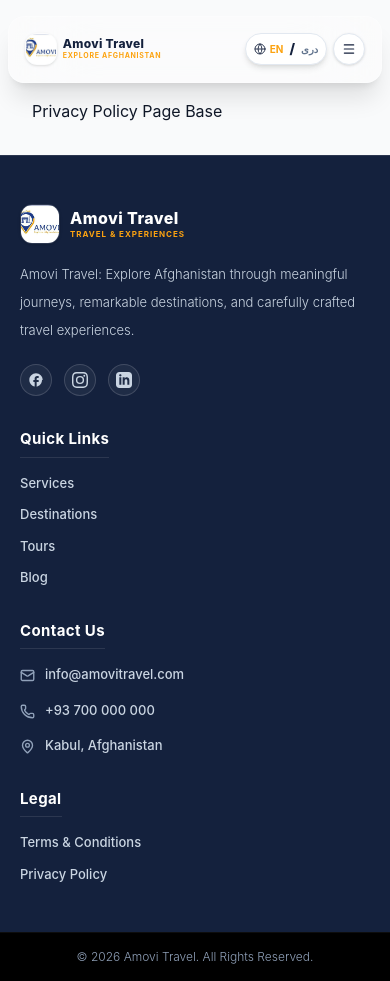
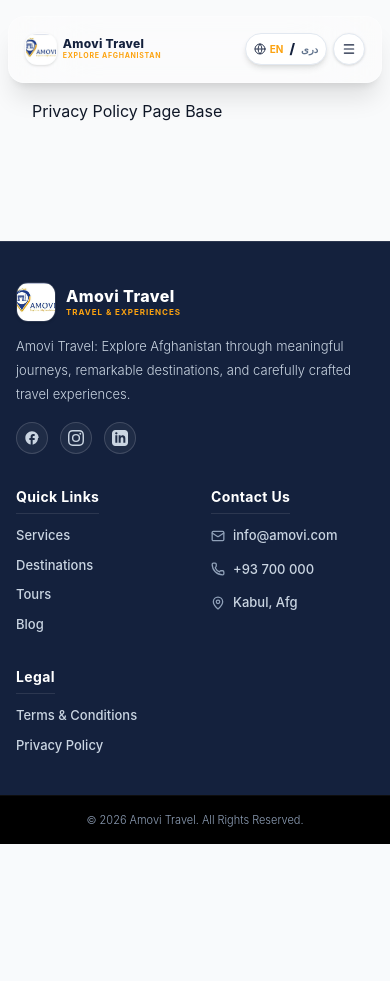
Before and after one commit to BTB-Team/Amovi, a React (Vite) app: page /policy in a window 390 px wide. After the commit the page ends 844 px from the top, so only its background shows below. Built offline with nearby package versions, Linux system fonts and the light colour scheme; the HTML template or start-up script is replaced by a standard one.

Commit message:
style: fix footer mobile responsive layout with a balanced grid view

```diff
--- a/src/pages/layout/Footer.jsx
+++ b/src/pages/layout/Footer.jsx
@@ -23,15 +23,15 @@
   return (
     <footer className="bg-[#14213D] text-white border-t border-white/10 font-sans">
       {/* ================================================================
-          MAIN FOOTER
+          MAIN FOOTER (تنظیم گرید هوشمند چندستونه برای موبایل و دسکتاپ)
       ================================================================= */}
-      <div className="mx-auto max-w-[1440px] px-5 py-12 sm:px-8 lg:px-10">
-        <div className="grid gap-8 md:grid-cols-2 lg:grid-cols-[1.3fr_1fr_1.2fr_1fr] lg:gap-8 xl:gap-14">
+      <div className="mx-auto max-w-[1440px] px-4 py-10 sm:px-8 lg:px-10">
+        <div className="grid gap-8 grid-cols-2 md:grid-cols-2 lg:grid-cols-[1.3fr_1fr_1.2fr_1fr] lg:gap-8 xl:gap-14">
 
           {/* ============================================================
-              COLUMN 1 — AGENCY & SOCIALS
+              COLUMN 1 — AGENCY & SOCIALS (در موبایل کل عرض ۲ ستون را می‌گیرد)
           ============================================================= */}
-          <div>
+          <div className="col-span-2 lg:col-span-1">
             <Link to="/" className="flex items-center gap-2.5">
               <img
                 src={amoviLogo}
@@ -47,12 +47,12 @@
                 </span>
               </div>
             </Link>
-            <p className="mt-4 max-w-sm text-[13px] leading-7 text-slate-300 font-light">
+            <p className="mt-3 max-w-sm text-[13px] leading-6 text-slate-300 font-light">
               Amovi Travel: Explore Afghanistan through meaningful journeys, remarkable destinations, and carefully crafted travel experiences.
             </p>
 
-            {/* 🌐 آیکون‌های شبکه‌های اجتماعی به صورت دایره‌های ظریف طلایی تمپلت */}
-            <div className="mt-5 flex items-center gap-3">
+            {/* آیکون‌های شبکه‌های اجتماعی */}
+            <div className="mt-4 flex items-center gap-3">
               {['facebook', 'instagram', 'linkedin'].map((social) => (
                 <a
                   key={social}
@@ -71,13 +71,13 @@
           </div>
 
           {/* ============================================================
-              COLUMN 2 — QUICK LINKS
+              COLUMN 2 — QUICK LINKS (در موبایل سمت چپ/راست گرید قرار می‌گیرد)
           ============================================================= */}
-          <div>
-            <h3 className="text-[15px] font-bold text-white tracking-wide border-b border-white/10 pb-1.5 w-fit">
+          <div className="col-span-1">
+            <h3 className="text-[14px] font-bold text-white tracking-wide border-b border-white/10 pb-1.5 w-fit">
               Quick Links
             </h3>
-            <nav className="mt-4 flex flex-col gap-3">
+            <nav className="mt-3 flex flex-col gap-2.5">
               {quickLinks.map((link) => (
                 <Link
                   key={link.name}
@@ -91,50 +91,47 @@
           </div>
 
           {/* ============================================================
-              COLUMN 3 — CONTACT US (ادغام دقیق آیکون و لینک متناسب با تمپلت)
+              COLUMN 3 — CONTACT US
           ============================================================= */}
-          <div>
-            <h3 className="text-[15px] font-bold text-white tracking-wide border-b border-white/10 pb-1.5 w-fit">
+          <div className="col-span-1">
+            <h3 className="text-[14px] font-bold text-white tracking-wide border-b border-white/10 pb-1.5 w-fit">
               Contact Us
             </h3>
-            <nav className="mt-4 flex flex-col gap-4">
-              {/* لینک هوشمند ایمیل با هاور همزمان آیکون و متن */}
+            <nav className="mt-3 flex flex-col gap-3.5">
               <a
                 href="mailto:info@amovitravel.com"
-                className="inline-flex items-center gap-2.5 text-[13px] text-slate-300 transition-colors duration-200 hover:text-[var(--color-amovi-gold)] font-medium group cursor-pointer w-fit"
+                className="inline-flex items-center gap-2 text-[13px] text-slate-300 transition-colors duration-200 hover:text-[var(--color-amovi-gold)] font-medium group cursor-pointer w-fit"
               >
-                <Mail size={15} strokeWidth={2.2} className="text-slate-400 group-hover:text-[var(--color-amovi-gold)] transition-colors duration-200 mt-0.5" />
-                <span>info@amovitravel.com</span>
+                <Mail size={14} strokeWidth={2.2} className="text-slate-400 group-hover:text-[var(--color-amovi-gold)] transition-colors duration-200 shrink-0" />
+                <span className="truncate max-w-[130px] sm:max-w-none">info@amovi.com</span>
               </a>
 
-              {/* لینک هوشمند تلفن و واتس‌اپ */}
               <a
                 href="tel:+93700000000"
-                className="inline-flex items-center gap-2.5 text-[13px] text-slate-300 transition-colors duration-200 hover:text-[var(--color-amovi-gold)] font-medium group cursor-pointer w-fit"
+                className="inline-flex items-center gap-2 text-[13px] text-slate-300 transition-colors duration-200 hover:text-[var(--color-amovi-gold)] font-medium group cursor-pointer w-fit"
                 dir="ltr"
               >
-                <Phone size={15} strokeWidth={2.2} className="text-slate-400 group-hover:text-[var(--color-amovi-gold)] transition-colors duration-200 mt-0.5" />
-                <span>+93 700 000 000</span>
+                <Phone size={14} strokeWidth={2.2} className="text-slate-400 group-hover:text-[var(--color-amovi-gold)] transition-colors duration-200 shrink-0" />
+                <span>+93 700 000</span>
               </a>
 
-              {/* لینک هوشمند آدرس دفتر کابل */}
               <div
-                className="inline-flex items-center gap-2.5 text-[13px] text-slate-300 transition-colors duration-200 hover:text-[var(--color-amovi-gold)] font-medium group cursor-pointer w-fit"
+                className="inline-flex items-center gap-2 text-[13px] text-slate-300 transition-colors duration-200 hover:text-[var(--color-amovi-gold)] font-medium group cursor-pointer w-fit"
               >
-                <MapPin size={15} strokeWidth={2.2} className="text-slate-400 group-hover:text-[var(--color-amovi-gold)] transition-colors duration-200 mt-0.5" />
-                <span>Kabul, Afghanistan</span>
+                <MapPin size={14} strokeWidth={2.2} className="text-slate-400 group-hover:text-[var(--color-amovi-gold)] transition-colors duration-200 shrink-0" />
+                <span>Kabul, Afg</span>
               </div>
             </nav>
           </div>
 
           {/* ============================================================
-              COLUMN 4 — LEGAL
+              COLUMN 4 — LEGAL (در موبایل به زیبایی موازنه می‌شود)
           ============================================================= */}
-          <div>
-            <h3 className="text-[15px] font-bold text-white tracking-wide border-b border-white/10 pb-1.5 w-fit">
+          <div className="col-span-1">
+            <h3 className="text-[14px] font-bold text-white tracking-wide border-b border-white/10 pb-1.5 w-fit">
               Legal
             </h3>
-            <nav className="mt-4 flex flex-col gap-3">
+            <nav className="mt-3 flex flex-col gap-2.5">
               {legalLinks.map((link) => (
                 <Link
                   key={link.name}
@@ -154,8 +151,8 @@
           COPYRIGHT BAR
       ================================================================= */}
       <div className="border-t border-white/5 bg-black">
-        <div className="mx-auto flex min-h-12 max-w-[1440px] items-center justify-center px-5 text-center sm:px-8 lg:px-10">
-          <p className="text-[12px] text-slate-400 font-light">
+        <div className="mx-auto flex min-h-12 max-w-[1440px] items-center justify-center px-4 text-center">
+          <p className="text-[11px] text-slate-400 font-light">
             © {new Date().getFullYear()} Amovi Travel. All Rights Reserved.
           </p>
         </div>
```
